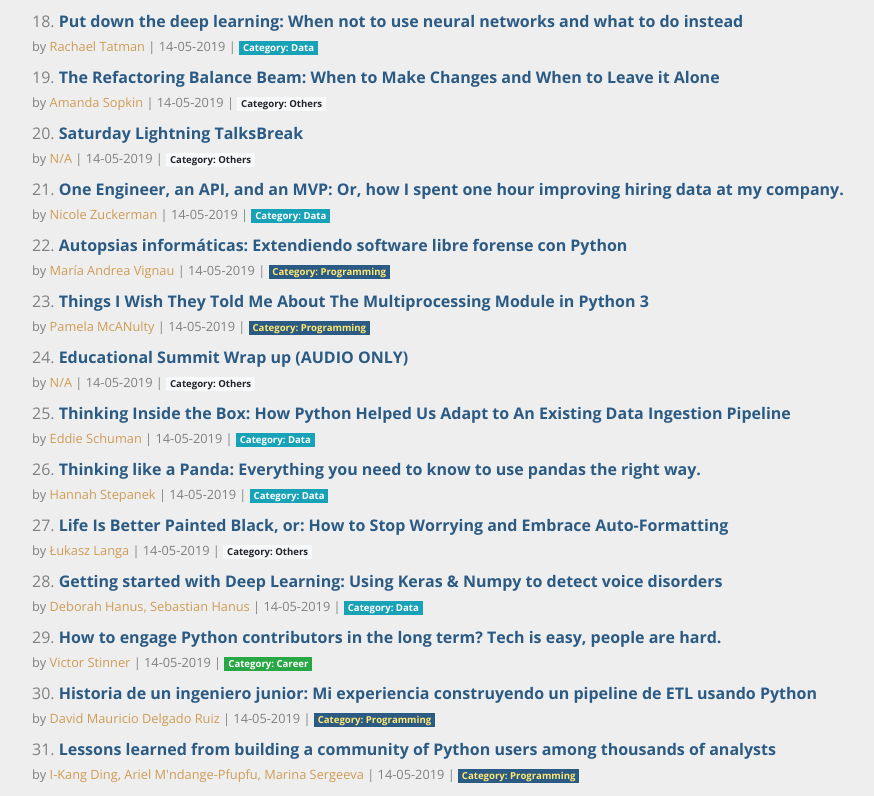
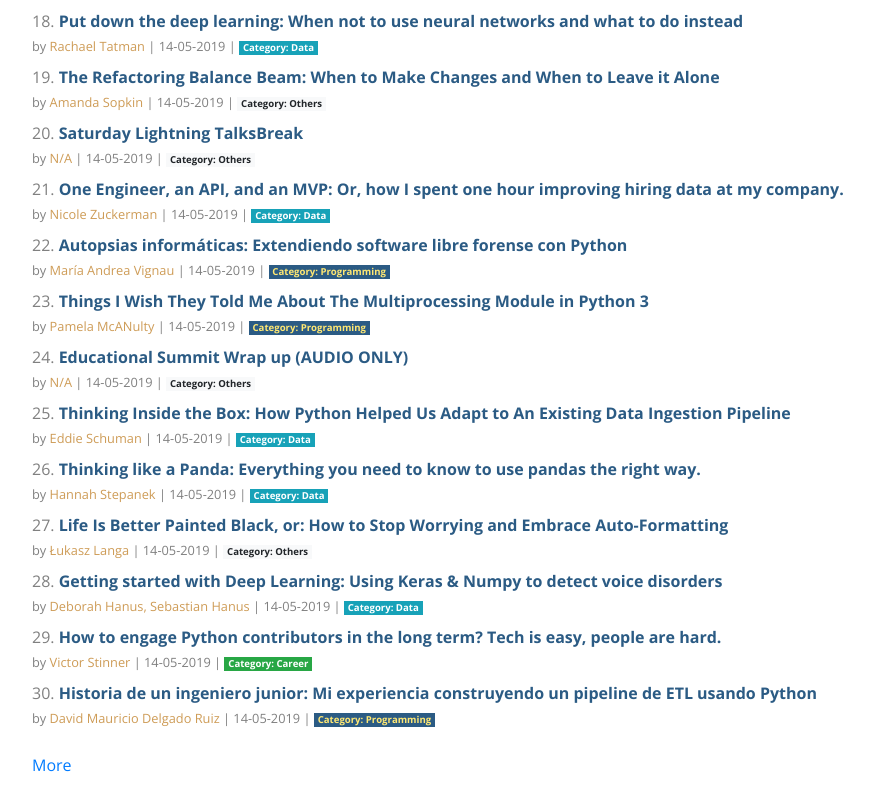
Before and after one commit to jkrclaro/pyconlist, a React (Create React App) app: page / in a window 1280 px wide. Shown: the part 1021-1817 px from the top of the page, without its empty margins (68-942 px from the left). Built offline with nearby package versions, Linux system fonts and the light colour scheme.

Commit message:
Try limiting to 30

```diff
--- a/src/components/Home.jsx
+++ b/src/components/Home.jsx
@@ -1,4 +1,5 @@
 import React from 'react';
+import { Link } from 'react-router-dom';
 
 import Header from './Header';
 import Footer from './Footer';
@@ -7,7 +8,8 @@ import Footer from './Footer';
 class Home extends React.Component {
 
     state = {
-        isDesktop: false
+        isDesktop: false,
+        talks: require('../talks.json').data.slice(0, 30)
     }
     updatePredicate = this.updatePredicate.bind(this);
 
@@ -31,7 +33,6 @@ class Home extends React.Component {
     }
 
     render() {
-        const talks = require('../talks.json').data;
         return (
             <div className='layout'>
                 <div className='layout-Content'>
@@ -39,7 +40,7 @@ class Home extends React.Component {
                     <div className='invert-bg'>
                         <div className='container'>
 
-                            {talks.map((talk, talkIndex) =>
+                            {this.state.talks.map((talk, talkIndex) =>
                                 <div className='col-lg-12 mb-2' key={talkIndex}>
                                     <span style={{color: 'gray'}}>{talkIndex + 1}.</span> <a href={talk.video_url} style={{color: '#2B5B84', fontWeight: 700}}>{talk.title}</a>
                                     <div>
@@ -47,7 +48,9 @@ class Home extends React.Component {
                                     </div>
                                 </div>
                             )}
-
+                            <div className='col-lg-12 mt-4'>
+                                <Link to='/talks?page=2'>More</Link>
+                            </div>
                         </div>
                     </div>
                 </div>
--- a/src/index.css
+++ b/src/index.css
@@ -6,7 +6,6 @@
 
 * {
   font-family: 'Open Sans';
-  background-color: #EEE;
 }
 
 .layout {
```
Also changed, not shown: src/talks.json, 1 other file (tests, documents, lock files or other folders).
